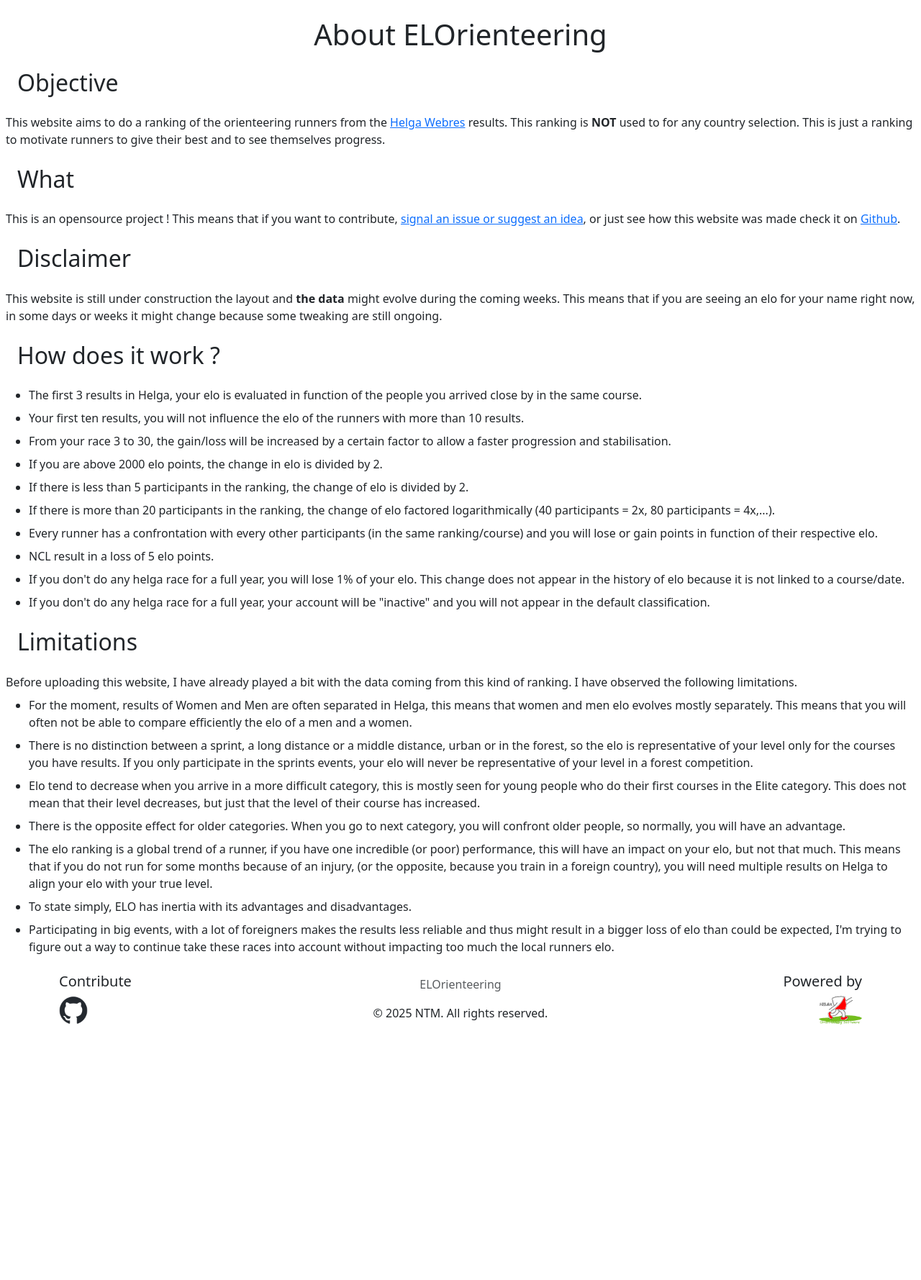
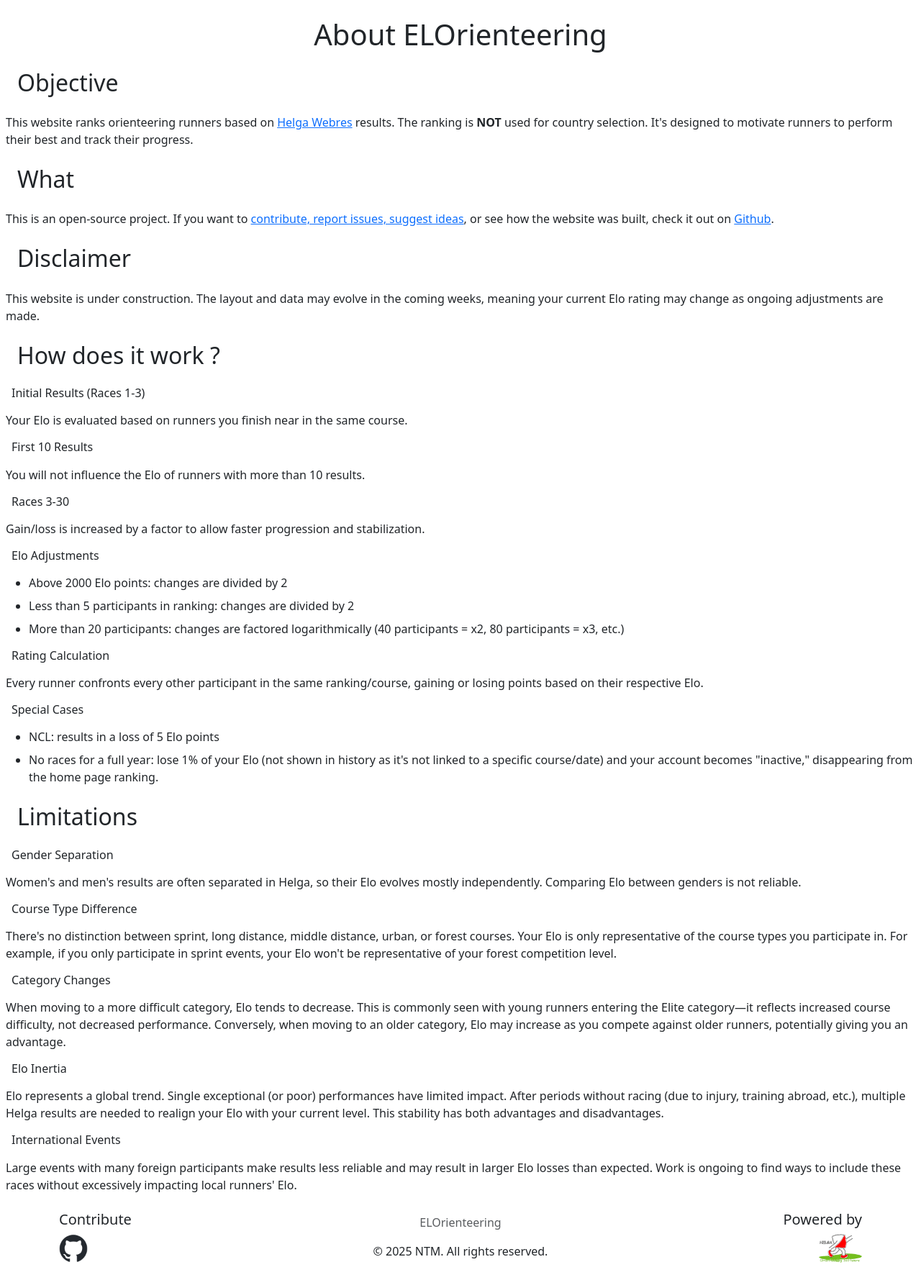
Before and after one commit to TGLuis/elorienteering, a Django app: page /elo/about in a window 1280 px wide. Shown: the part 101-1880 px from the top of the page at 72% size. Before the commit the page ends 1525 px from the top, so only its background shows below. Run offline with Django 5.2, Linux system fonts and the light colour scheme; data comes from the database, SQL or seed files in the repository.

Commit message:
feat: more consistence and rework of some text.

```diff
--- a/dataimport/import_data.py
+++ b/dataimport/import_data.py
@@ -104,8 +104,6 @@
         k_base = 50
     if cur_result.runner.elo > 2000:
         k_base /= 2
-    elif cur_result.runner.elo < 600:
-        k_base /= 2
     if n < 5:
         k_base /= 2
     elif n > 20:
@@ -201,6 +199,9 @@
             EA = 1 / (1.0 + 10.0 ** ((float(other_result.runner.elo) - float(cur_result.runner.elo)) / 400.0))
             # calculate ELO change vs this one opponent, add it to our change bucket
             elo_change += K * (S - EA)
+
+        if cur_result.runner.elo < 600 and elo_change < 0:
+            elo_change /= 2
         cur_result.elo_diff = round(elo_change, 2)
         cur_result.new_elo = round(float(cur_result.runner.elo) + elo_change, 2)
         cur_result.save()
--- a/elo/templates/elo/about.html
+++ b/elo/templates/elo/about.html
@@ -10,35 +10,42 @@
   {% include "header_search.html" %}
   <h1 class="m-4 text-center">About ELOrienteering</h1>
   <h2 class="m-4">Objective</h2>
-  <p class="m-2 text-start">This website aims to do a ranking of the orienteering runners from the <a href="https://helga-o.com/webres/">Helga Webres</a> results. This ranking is <b>NOT</b> used to for any country selection. This is just a ranking to motivate runners to give their best and to see themselves progress.</p>
+  <p class="m-2 text-start">This website ranks orienteering runners based on <a href="https://helga-o.com/webres/">Helga Webres</a> results. The ranking is <b>NOT</b> used for country selection. It's designed to motivate runners to perform their best and track their progress.</p>
   <h2 class="m-4">What</h2>
-  <p class="m-2 text-start">This is an opensource project ! This means that if you want to contribute, <a href="https://github.com/TGLuis/elorienteering/issues">signal an issue or suggest an idea</a>, or just see how this website was made check it on <a href="https://github.com/TGLuis/elorienteering">Github</a>.</p>
+  <p class="m-2 text-start">This is an open-source project. If you want to <a href="https://github.com/TGLuis/elorienteering/issues">contribute, report issues, suggest ideas</a>, or see how the website was built, check it out on <a href="https://github.com/TGLuis/elorienteering">Github</a>.</p>
   <h2 class="m-4">Disclaimer</h2>
-  <p class="m-2 text-start">This website is still under construction the layout and <b>the data</b> might evolve during the coming weeks. This means that if you are seeing an elo for your name right now, in some days or weeks it might change because some tweaking are still ongoing.</p>
+  <p class="m-2 text-start">This website is under construction. The layout and data may evolve in the coming weeks, meaning your current Elo rating may change as ongoing adjustments are made.</p>
   <h2 class="m-4">How does it work ?</h2>
+  <h6 class="m-3">Initial Results (Races 1-3)</h6>
+  <p class="m-2 text-start">Your Elo is evaluated based on runners you finish near in the same course.</p>
+  <h6 class="m-3">First 10 Results</h6>
+  <p class="m-2 text-start">You will not influence the Elo of runners with more than 10 results.</p>
+  <h6 class="m-3">Races 3-30</h6>
+  <p class="m-2 text-start">Gain/loss is increased by a factor to allow faster progression and stabilization.</p>
+  <h6 class="m-3">Elo Adjustments</h6>
   <ul>
-      <li class="m-2 text-start">The first 3 results in Helga, your elo is evaluated in function of the people you arrived close by in the same course.</li>
-      <li class="m-2 text-start">Your first ten results, you will not influence the elo of the runners with more than 10 results.</li>
-      <li class="m-2 text-start">From your race 3 to 30, the gain/loss will be increased by a certain factor to allow a faster progression and stabilisation.</li>
-      <li class="m-2 text-start">If you are above 2000 elo points, the change in elo is divided by 2.</li>
-      <li class="m-2 text-start">If there is less than 5 participants in the ranking, the change of elo is divided by 2.</li>
-      <li class="m-2 text-start">If there is more than 20 participants in the ranking, the change of elo factored logarithmically (40 participants = 2x, 80 participants = 4x,...).</li>
-      <li class="m-2 text-start">Every runner has a confrontation with every other participants (in the same ranking/course) and you will lose or gain points in function of their respective elo.</li>
-      <li class="m-2 text-start">NCL result in a loss of 5 elo points.</li>
-      <li class="m-2 text-start">If you don't do any helga race for a full year, you will lose 1% of your elo. This change does not appear in the history of elo because it is not linked to a course/date.</li>
-      <li class="m-2 text-start">If you don't do any helga race for a full year, your account will be "inactive" and you will not appear in the default classification.</li>
+      <li class="m-2 text-start">Above 2000 Elo points: changes are divided by 2</li>
+      <li class="m-2 text-start">Less than 5 participants in ranking: changes are divided by 2</li>
+      <li class="m-2 text-start">More than 20 participants: changes are factored logarithmically (40 participants = x2, 80 participants = x3, etc.)</li>
+  </ul>
+  <h6 class="m-3">Rating Calculation</h6>
+  <p class="m-2 text-start">Every runner confronts every other participant in the same ranking/course, gaining or losing points based on their respective Elo.</p>
+  <h6 class="m-3">Special Cases</h6>
+  <ul>
+      <li class="m-2 text-start">NCL: results in a loss of 5 Elo points</li>
+      <li class="m-2 text-start">No races for a full year: lose 1% of your Elo (not shown in history as it's not linked to a specific course/date) and your account becomes "inactive," disappearing from the home page ranking.</li>
   </ul>
   <h2 class="m-4">Limitations</h2>
-  <p class="m-2 text-start">Before uploading this website, I have already played a bit with the data coming from this kind of ranking. I have observed the following limitations.</p>
-  <ul>
-      <li class="m-2 text-start">For the moment, results of Women and Men are often separated in Helga, this means that women and men elo evolves mostly separately. This means that you will often not be able to compare efficiently the elo of a men and a women.</li>
-      <li class="m-2 text-start">There is no distinction between a sprint, a long distance or a middle distance, urban or in the forest, so the elo is representative of your level only for the courses you have results. If you only participate in the sprints events, your elo will never be representative of your level in a forest competition.</li>
-      <li class="m-2 text-start">Elo tend to decrease when you arrive in a more difficult category, this is mostly seen for young people who do their first courses in the Elite category. This does not mean that their level decreases, but just that the level of their course has increased.</li>
-      <li class="m-2 text-start">There is the opposite effect for older categories. When you go to next category, you will confront older people, so normally, you will have an advantage.</li>
-      <li class="m-2 text-start">The elo ranking is a global trend of a runner, if you have one incredible (or poor) performance, this will have an impact on your elo, but not that much. This means that if you do not run for some months because of an injury, (or the opposite, because you train in a foreign country), you will need multiple results on Helga to align your elo with your true level.</li>
-      <li class="m-2 text-start">To state simply, ELO has inertia with its advantages and disadvantages.</li>
-      <li class="m-2 text-start">Participating in big events, with a lot of foreigners makes the results less reliable and thus might result in a bigger loss of elo than could be expected, I'm trying to figure out a way to continue take these races into account without impacting too much the local runners elo.</li>
-  </ul>
+  <h6 class="m-3">Gender Separation</h6>
+  <p class="m-2 text-start">Women's and men's results are often separated in Helga, so their Elo evolves mostly independently. Comparing Elo between genders is not reliable.</p>
+  <h6 class="m-3">Course Type Difference</h6>
+  <p class="m-2 text-start">There's no distinction between sprint, long distance, middle distance, urban, or forest courses. Your Elo is only representative of the course types you participate in. For example, if you only participate in sprint events, your Elo won't be representative of your forest competition level.</p>
+  <h6 class="m-3">Category Changes</h6>
+  <p class="m-2 text-start">When moving to a more difficult category, Elo tends to decrease. This is commonly seen with young runners entering the Elite category—it reflects increased course difficulty, not decreased performance. Conversely, when moving to an older category, Elo may increase as you compete against older runners, potentially giving you an advantage.</p>
+  <h6 class="m-3">Elo Inertia</h6>
+  <p class="m-2 text-start">Elo represents a global trend. Single exceptional (or poor) performances have limited impact. After periods without racing (due to injury, training abroad, etc.), multiple Helga results are needed to realign your Elo with your current level. This stability has both advantages and disadvantages.</p>
+  <h6 class="m-3">International Events</h6>
+  <p class="m-2 text-start">Large events with many foreign participants make results less reliable and may result in larger Elo losses than expected. Work is ongoing to find ways to include these races without excessively impacting local runners' Elo.</p>
 
 
   {% include "footer.html" %}
--- a/elo/templates/elo/index.html
+++ b/elo/templates/elo/index.html
@@ -20,7 +20,7 @@
         {% for runner in runners %}
         <tr>
             <td>{{ runner.place }}</td>
-            <td><a href="/elo/{{ runner.properties.helga_id }}/">{{ runner.properties.fullname }}</a></td>
+            <td><a href="/elo/{{ runner.properties.helga_id }}">{{ runner.properties.fullname }}</a></td>
             <td>{{ runner.properties.elo }}</td>
         </tr>
         {% endfor %}
--- a/elo/templates/elo/runner.html
+++ b/elo/templates/elo/runner.html
@@ -55,7 +55,7 @@
         {% for result in results %}
         <tr>
             <td>{{ result.date|date:'d/m/Y' }}</td>
-            <td><a href="https://helga-o.com/webres/index.php?lang=fr&lauf={{ result.ranking.course.helga_id }}">{{ result.ranking.course.name }}</a></td>
+            <td><a href="https://helga-o.com/webres/index.php?lang=fr&lauf={{ result.ranking.course.helga_id }}#{{ result.ranking.name }}">{{ result.ranking.course.name }}</a></td>
             <td>{{ result.status }}</td>
           {% if result.elo_diff == 0 %}
             <td class="text-warning">{{ result.elo_diff }}</td>
--- a/elo/templates/header_search.html
+++ b/elo/templates/header_search.html
@@ -1,7 +1,7 @@
 <header class="d-flex flex-wrap justify-content-center py-3 mb-4 border-bottom">
     <nav class="navbar navbar-expand-lg navbar-light bg-light">
         <div class="container">
-            <a href="/elo" class="navbar-brand">
+            <a href="/elo/" class="navbar-brand">
                 {% load static %}
                 <img src="{% static 'lost_coureur.png' %}" height="40px" alt="Coureur lost"/>
                 <span class="fs-4">ELOrienteering</span>
@@ -11,7 +11,7 @@
             </button>
             <div class="collapse navbar-collapse" id="myNavbar1">
                 <ul class="nav nav-pills">
-                    <li class="nav-item"><a href="/elo" class="nav-link">Runners</a></li>
+                    <li class="nav-item"><a href="/elo/" class="nav-link">Runners</a></li>
                     <li class="nav-item"><a href="/elo/about" class="nav-link">About</a></li>
                     <li class="nav-item">
                         <input type="text" id="searchInput" placeholder="Type runner name..." autocomplete="off" style="width:300px; padding:8px;" />
--- a/elo/urls.py
+++ b/elo/urls.py
@@ -5,7 +5,7 @@
 urlpatterns = [
     path("", views.index, name="index"),
     path("about", views.about, name="about"),
-    path("<int:runner_id>/", views.detail, name="runner"),
-    path("api/runner/<int:runner_id>/", views.runner_data, name="runner_data"),
+    path("<int:runner_id>", views.detail, name="runner"),
+    path("api/runner/<int:runner_id>", views.runner_data, name="runner_data"),
     path("api/runner/search", views.runner_search , name="runner_search"),
 ]
--- a/elorienteering/urls.py
+++ b/elorienteering/urls.py
@@ -16,8 +16,10 @@
 """
 from django.contrib import admin
 from django.urls import include, path
+from django.views.generic.base import RedirectView
 
 urlpatterns = [
+    path("", RedirectView.as_view(url="/elo/"), name="root"),
     path("elo/", include("elo.urls")),
     path("admin/", admin.site.urls),
 ]
```
